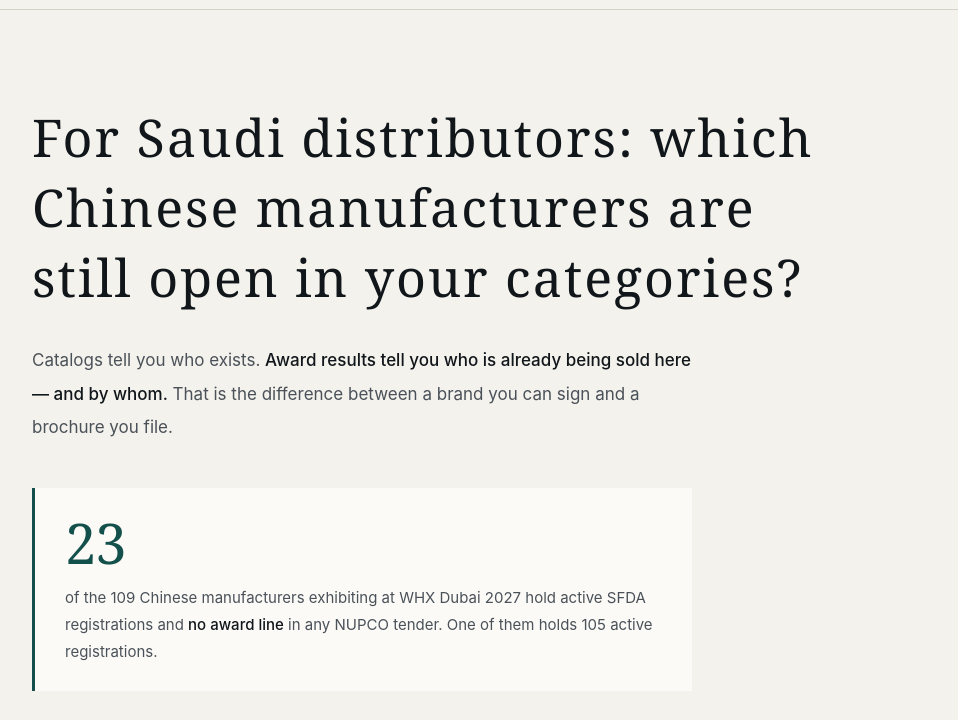
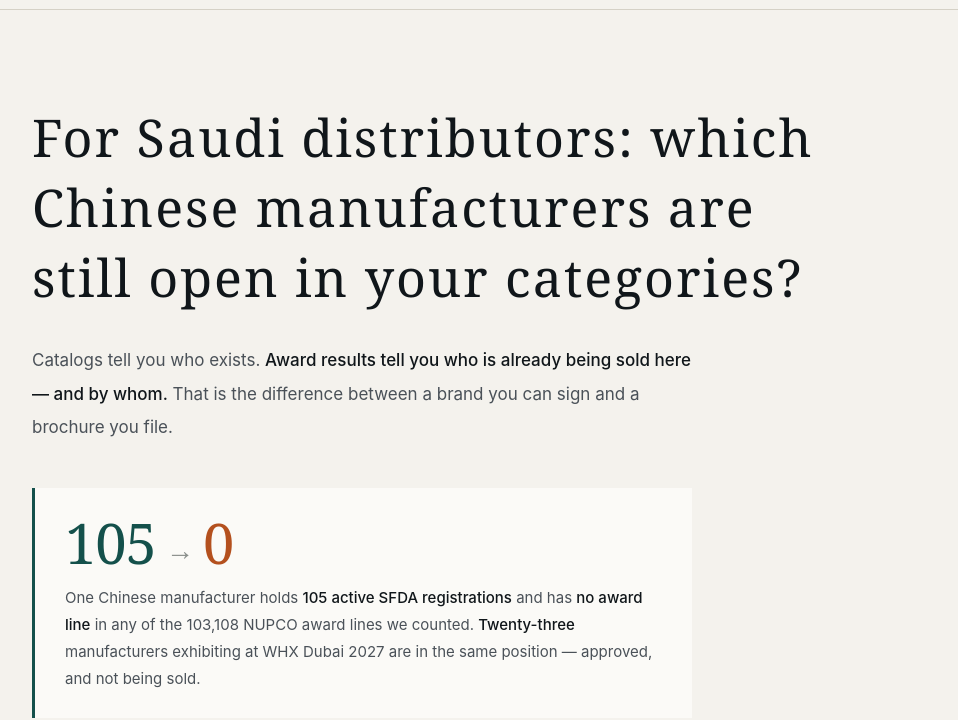
Before and after one commit to jhholy/hailens-www, a plain HTML site: page en/index.html in a window 1280 px wide. Shown: the part 83-803 px from the top of the page, without its empty margins (160-1118 px from the left). Drawn offline with Linux system fonts and the light colour scheme.

Commit message:
en: replace weak count with 105 -> 0 contrast

```diff
--- a/en/index.html
+++ b/en/index.html
@@ -23,6 +23,9 @@
   .stat-t b{color:var(--ink);font-weight:500}
   .hero .act .link{font-size:14px;color:var(--ink-2);text-decoration:none;border-bottom:1px solid var(--rule);padding-bottom:2px}
   .hero .act .link:hover{color:var(--ink);border-color:var(--ink)}
+  .stat-n{display:flex;align-items:baseline;gap:10px}
+  .stat-arrow{font-size:.5em;color:var(--ink-3);transform:translateY(-4px)}
+  .stat-zero{color:var(--alert)}
   @media (max-width:640px){.stat-n{font-size:44px}.stat{padding:20px 22px}}
 </style>
 <script src="../assets/hl-analytics.js" defer></script>
@@ -51,8 +54,8 @@
     </p>
 
     <div class="stat">
-      <div class="stat-n">23</div>
-      <div class="stat-t">of the 109 Chinese manufacturers exhibiting at WHX Dubai 2027 hold active SFDA registrations and <b>no award line</b> in any NUPCO tender. One of them holds 105 active registrations.</div>
+      <div class="stat-n">105<span class="stat-arrow">→</span><span class="stat-zero">0</span></div>
+      <div class="stat-t">One Chinese manufacturer holds <b>105 active SFDA registrations</b> and has <b>no award line</b> in any of the 103,108 NUPCO award lines we counted. <b>Twenty-three</b> manufacturers exhibiting at WHX Dubai 2027 are in the same position — approved, and not being sold.</div>
     </div>
 
     <div class="act">
```
